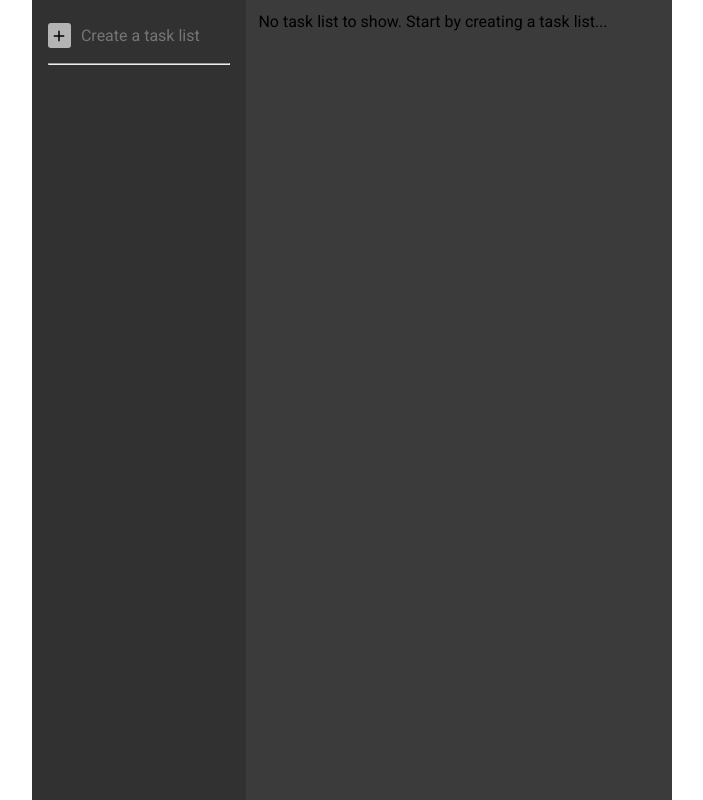
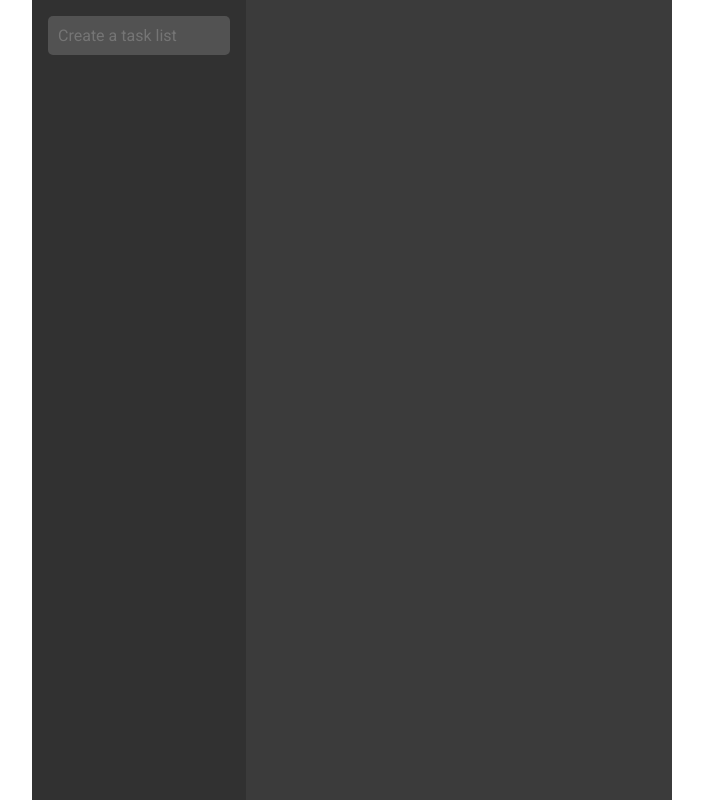
Before and after one commit to patrickiyog/todo-list-app, a React (Create React App) app: page / in a window 1280 px wide. Shown: the whole page, without its empty margins (288-991 px from the left). Built offline with nearby package versions, Linux system fonts and the light colour scheme.

Commit message:
change background color to task form and task list form

```diff
--- a/src/App.tsx
+++ b/src/App.tsx
@@ -27,7 +27,6 @@ const App = () => {
         <div className="app-content">
           <div className="tasklist-form-and-items">
             <TaskListForm />
-            <hr />
             <TaskListItems />
           </div>
           <div className="display-tasklist">
--- a/src/components/TaskForm/TaskForm.css
+++ b/src/components/TaskForm/TaskForm.css
@@ -6,7 +6,7 @@
   border-radius: 5px;
   margin: 5px 0px;
   padding: 0px 10px;
-    background-color: #c2c2c2;
+  background-color: #525252;
 }
 
 .task-form-container {
@@ -24,27 +24,18 @@
 
 .input-container input {
   width: 100%;
-    padding: 0px;
+  padding: 16px 8px;
   font-size: 16px;
   border: none;
   background-color: transparent;
-    color: #000000;
+  color: #ffffff;
 }
 
 .input-container input::placeholder {
-    color: #000000;
+  color: #ffffff;
+  opacity: 0.6;
 }
 
 .input-container input:focus {
   outline: none;
 }
-
-  .task-form-container .icon-container {
-    display: flex;
-    justify-content: center;
-    margin-right: 10px;
-    font-size: 24px;
-    width: 5%;
-    color: #000000;
-    background-color: transparent;
-  }
--- a/src/components/TaskForm/TaskForm.tsx
+++ b/src/components/TaskForm/TaskForm.tsx
@@ -1,7 +1,6 @@
 import React, { useState, ChangeEvent, KeyboardEvent } from 'react';
 import './TaskForm.css';
 import { useAppContext } from '../../context/AppContext';
-import { MdAdd } from "react-icons/md";
 import { v4 as uuidv4 } from 'uuid';
 import { ListItem } from '../../interfaces/ListItem';
 
@@ -41,9 +40,6 @@ const TaskForm = () => {
     return (
         <div className="task-form">
             <div className="task-form-container">
-                <div className="icon-container">
-                    <MdAdd />
-                </div>
                 <div className="input-container">
                     <input
                         type="text"
@@ -53,7 +49,6 @@ const TaskForm = () => {
                         onChange={handleChange}
                         onKeyDown={addTask}
                         autoComplete="off"
-                        maxLength={60}
                     />
                 </div>
             </div>
--- a/src/components/TaskList/TaskList.tsx
+++ b/src/components/TaskList/TaskList.tsx
@@ -85,8 +85,6 @@ const TaskList = () => {
                     </div>
                 </>
             );
-        } else {
-            return <div>No task list to show. Start by creating a task list...</div>
         }
     }
 
--- a/src/components/TaskListForm/TaskListForm.css
+++ b/src/components/TaskListForm/TaskListForm.css
@@ -6,23 +6,8 @@
   display: flex;
   align-items: center;
   font-size: 18px;
-}
-
-.icon-container {
-  display: flex;
-  align-items: center;
-  justify-content: center;
-  height: 25px;
-  width: 30px;
-  background-color: #b4b4b4;
-  color: #000000;
-  border-radius: 3px;
-}
-
-.task-list-item-container .icon {
-  font-size: 24px;
-  background-color: #b4b4b4;
-  color: #ffffff;
+  background-color: #525252;
+  border-radius: 5px;
 }
 
 .task-list-item-container input {
--- a/src/components/TaskListForm/TaskListForm.tsx
+++ b/src/components/TaskListForm/TaskListForm.tsx
@@ -2,7 +2,6 @@ import React, { useState, ChangeEvent, KeyboardEvent } from 'react';
 import './TaskListForm.css';
 import { useAppContext } from '../../context/AppContext';
 import { List } from '../../interfaces/List';
-import { MdAdd } from "react-icons/md";
 import { v4 as uuidv4 } from 'uuid';
 
 const TaskListForm = () => {
@@ -40,9 +39,6 @@ const TaskListForm = () => {
     return (
         <div className="task-lists">
             <div className="task-list-item-container">
-                <div className="icon-container">
-                    <MdAdd />
-                </div>
                 <input
                     placeholder="Create a task list"
                     value={taskListName}
--- a/src/components/TaskListItem/TaskListItem.css
+++ b/src/components/TaskListItem/TaskListItem.css
@@ -2,7 +2,7 @@
     display: flex;
     flex-direction: row;
     font-size: 14px;
-    padding: 10px 0px;
+    padding: 5px 0px;
     cursor: pointer;
 }
 
--- a/src/components/TaskListItems/TaskListItems.css
+++ b/src/components/TaskListItems/TaskListItems.css
@@ -0,0 +1,3 @@
+.task-list-items {
+    margin: 10px 0px;
+}
--- a/src/components/TaskListItems/TaskListItems.tsx
+++ b/src/components/TaskListItems/TaskListItems.tsx
@@ -1,4 +1,5 @@
 import React from 'react';
+import './TaskListItems.css';
 import { useAppContext } from '../../context/AppContext';
 import TaskListItem from '../TaskListItem/TaskListItem';
 
@@ -18,7 +19,7 @@ const TaskListItems = () => {
         return null;
     }
 
-    return (<div>{mapTaskListItem()}</div>);
+    return (<div className="task-list-items">{mapTaskListItem()}</div>);
 
 }
 
```
Lines whose indentation alone changed are shown as unchanged.
